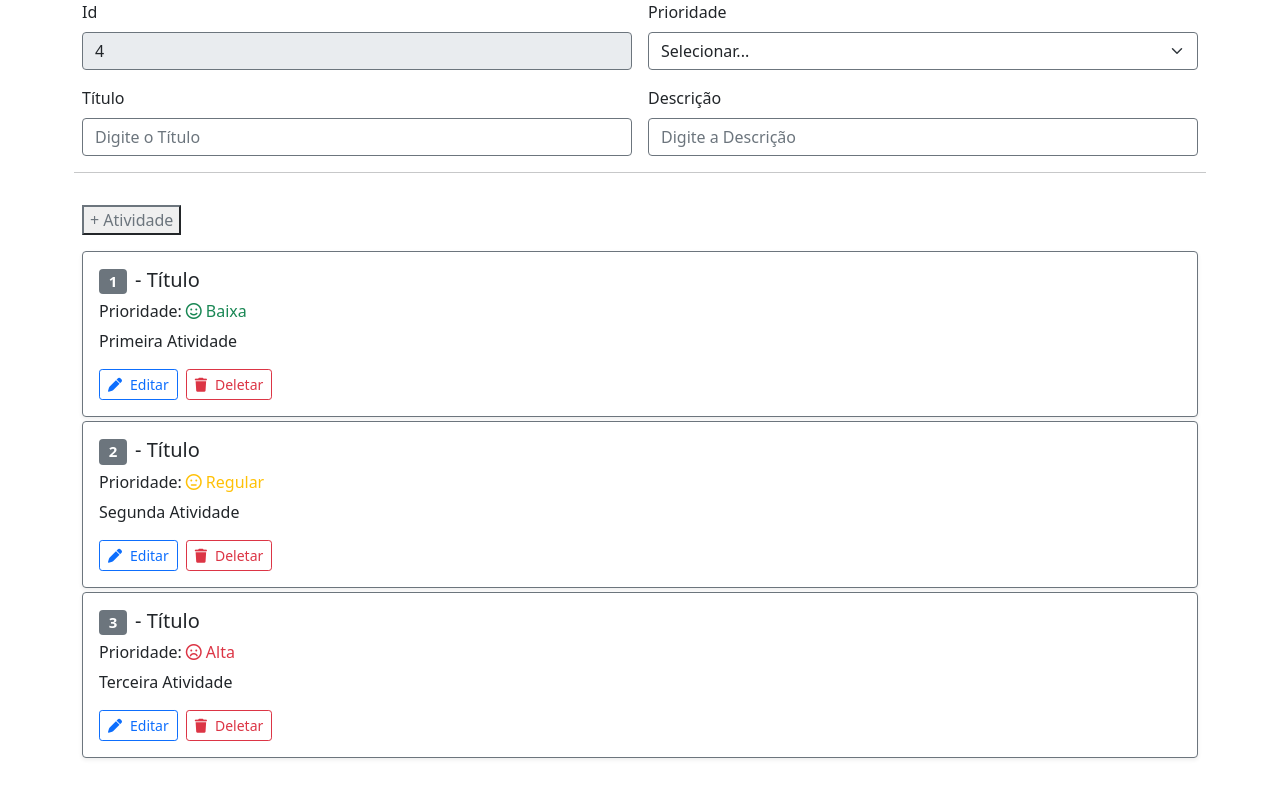
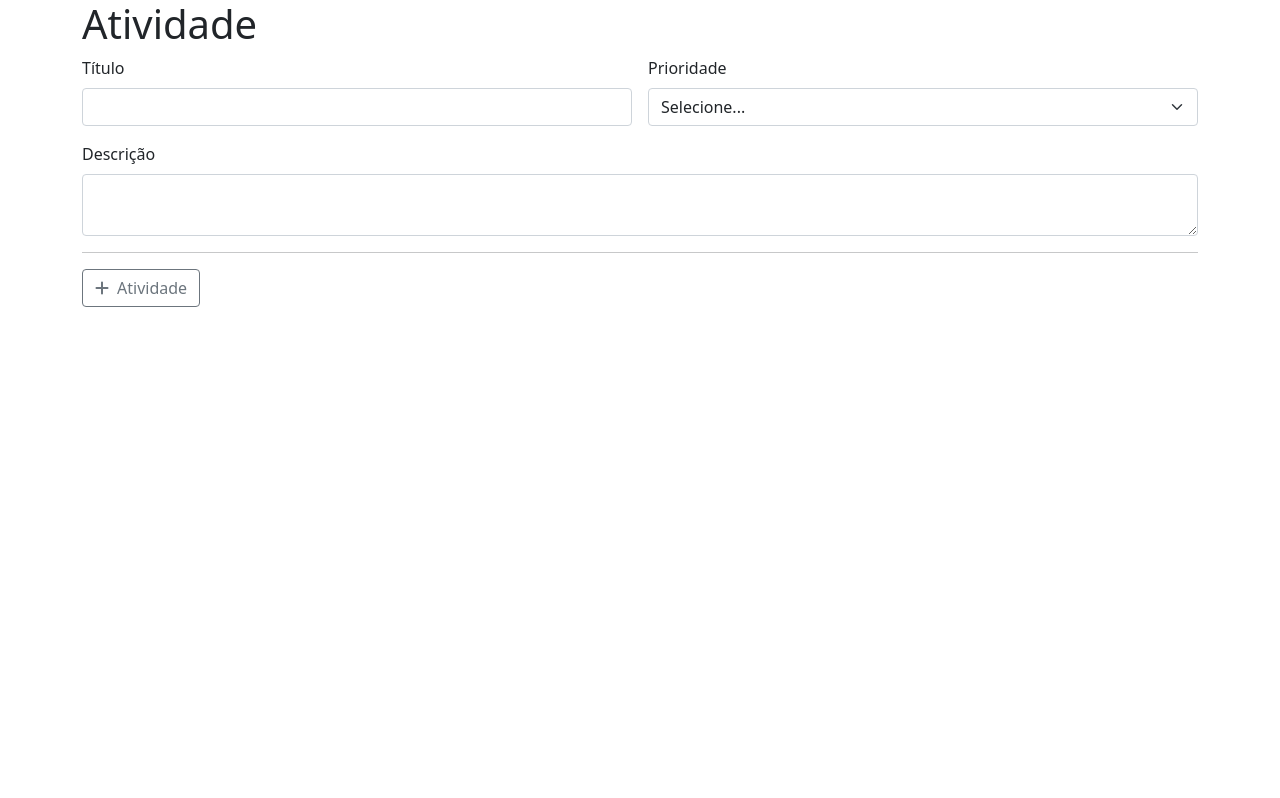
Before and after one commit to GustavoBauny/FullStack-ReactDotNet, a React (Create React App) app: page / in a window 1280 px wide. Built offline with nearby package versions, Linux system fonts and the light colour scheme.

Commit message:
Adicionando versão final front end

```diff
--- a/src/App.js
+++ b/src/App.js
@@ -1,58 +1,64 @@
-import { useState } from 'react';
+import { useState, useEffect } from 'react';
 import './App.css';
 import AtividadeForm from './components/AtividadeForm';
 import AtividadeLista from './components/AtividadeLista';
 
-let initialState = [
-  {
-    id: 1,
-    prioridade: '1',
-    titulo: "Título",
-    descricao: "Primeira Atividade",
-  },
-  {
-    id: 2,
-    prioridade: '2',
-    titulo: "Título",
-    descricao: "Segunda Atividade",
-  },
-  {
-    id: 3,
-    prioridade: '3',
-    titulo: "Título",
-    descricao: "Terceira Atividade",
-  },
-];
+function App() {
+  const [index, setIndex] = useState(0);
+  const [atividades, setAtividades] = useState([]);
+  const [atividade, setAtividade] = useState({ id: 0 });
 
-function App() {
-  const [atividades, setAtividades] = useState(initialState)
+  useEffect(() => {
+    atividades.length <= 0
+      ? setIndex(1)
+      : setIndex(
+        Math.max.apply(
+          Math,
+          atividades.map((item) => item.id)
+        ) + 1
+      );
+  }, [atividades]);
 
+  function addAtividade(ativ) {
+    setAtividades([...atividades, { ...ativ, id: index }]);
+  }
 
-   function addAtividade(e) {
-    e.preventDefault();
-    const atividade = {
-      id: document.getElementById('id').value,
-      prioridade: document.getElementById('id').value,
-      titulo: document.getElementById('descricao').value,
-      descricao: document.getElementById('descricao').value,
-    };
-    setAtividades([...atividades, { ...atividade }]);
+  function cancelarAtividade() {
+    setAtividade({ id: 0 });
+  }
+
+  function atualizarAtividade(ativ) {
+    setAtividades(
+      atividades.map((item) => (item.id === ativ.id ? ativ : item))
+    );
+    setAtividade({ id: 0 });
   }
 
   function deletarAtividade(id) {
-    const atividadesFiltradas = atividades.filter(atividade => atividade.id !== id);
+    const atividadesFiltradas = atividades.filter(
+      (atividade) => atividade.id !== id
+    );
     setAtividades([...atividadesFiltradas]);
+  }
+
+  function pegarAtividade(id) {
+    const atividade = atividades.filter((atividade) => atividade.id === id);
+    setAtividade(atividade[0]);
   }
 
   return (
     <>
       <AtividadeForm
         addAtividade={addAtividade}
+        cancelarAtividade={cancelarAtividade}
+        atualizarAtividade={atualizarAtividade}
+        ativSelecionada={atividade}
         atividades={atividades}
       />
       <AtividadeLista
         atividades={atividades}
         deletarAtividade={deletarAtividade}
+        pegarAtividade={pegarAtividade}
       />
     </>
   );
--- a/src/components/Atividade.js
+++ b/src/components/Atividade.js
@@ -1,38 +1,40 @@
-import React from 'react'
+import React from 'react';
 
 export default function Atividade(props) {
-
   function prioridadeLabel(param) {
     switch (param) {
       case '1':
-        return "Baixa";
+        return 'Baixa';
       case '2':
-        return "Regular";
+        return 'Normal';
       case '3':
-        return "Alta";
+        return 'Alta';
       default:
-        return "Não definido";
+        return 'Não definido';
     }
   }
 
   function prioridadeStyle(param, icone) {
     switch (param) {
       case '1':
-        return icone ? "smile" : 'success';
+        return icone ? 'smile' : 'success';
       case '2':
-        return icone ? "meh" : 'warning';
+        return icone ? 'meh' : 'warning';
       case '3':
-        return icone ? "frown" : 'danger';
+        return icone ? 'frown' : 'danger';
       default:
-        return "Não definido";
+        return 'Não definido';
     }
   }
+
   return (
     <div className="card mb-1 shadow-sm border-secondary">
-      <div className="card-body">
-        <div className='.d-flex.justif-content-between'>
+      <div className='card-body'>
+        <div className='d-flex justify-content-between'>
           <h5 className='card-title'>
-            <span className="badge bg-secondary me-2">{props.ativ.id}</span>
+            <span className='badge bg-secondary me-1'>
+              {props.ativ.id}
+            </span>
             - {props.ativ.titulo}
           </h5>
           <h6>
@@ -43,14 +45,17 @@ export default function Atividade(props) {
             </span>
           </h6>
         </div>
-        <p className="card-text">{props.ativ.descricao}</p>
-        <div className='d-flex.justify-content-end'>
-          <button className="btn btn-sm btn-outline-primary me-2">
+        <p className='card-text'>{props.ativ.descricao}</p>
+        <div className='d-flex justify-content-end pt-2 m-0 border-top'>
+          <button
+            className='btn btn-sm btn-outline-primary me-2'
+            onClick={() => props.pegarAtividade(props.ativ.id)}
+          >
             <i className='fas fa-pen me-2'></i>
             Editar
           </button>
           <button
-            className="btn btn-sm btn-outline-danger"
+            className='btn btn-sm btn-outline-danger'
             onClick={() => props.deletarAtividade(props.ativ.id)}
           >
             <i className='fas fa-trash me-2'></i>
@@ -59,5 +64,5 @@ export default function Atividade(props) {
         </div>
       </div>
     </div>
-  )
+  );
 }
--- a/src/components/AtividadeForm.js
+++ b/src/components/AtividadeForm.js
@@ -1,38 +1,121 @@
-import React from 'react'
+import { useState, useEffect } from 'react';
+
+const atividadeInicial = {
+    id: 0,
+    titulo: '',
+    prioridade: 0,
+    descricao: '',
+};
 
 export default function AtividadeForm(props) {
+    const [atividade, setAtividade] = useState(atividadeAtual());
+
+    useEffect(() => {
+        if (props.ativSelecionada.id !== 0) setAtividade(props.ativSelecionada);
+    }, [props.ativSelecionada]);
+
+    const inputTextHandler = (e) => {
+        const { name, value } = e.target;
+
+        setAtividade({ ...atividade, [name]: value });
+    };
+
+    const handleSubmit = (e) => {
+        e.preventDefault();
+
+        if (props.ativSelecionada.id !== 0) props.atualizarAtividade(atividade);
+        else props.addAtividade(atividade);
+
+        setAtividade(atividadeInicial);
+    };
+
+    const handleCancelar = (e) => {
+        e.preventDefault();
+
+        props.cancelarAtividade();
+
+        setAtividade(atividadeInicial);
+    };
+
+    function atividadeAtual() {
+        if (props.ativSelecionada.id !== 0) {
+            return props.ativSelecionada;
+        } else {
+            return atividadeInicial;
+        }
+    }
+
     return (
-        <form className="row g-3">
-            <div className="col-md-6">
-                <label className="form-label">Id</label>
-                <input id="id" type="text" className="form-control border-secondary" readOnly
-                    value={Math.max.apply(Math, props.atividades.map(item => item.id)) + 1}
+        <>
+            <h1>Atividade {atividade.id !== 0 ? atividade.id : ''}</h1>
+            <form className='row g-3' onSubmit={handleSubmit}>
+                <div className='col-md-6'>
+                    <label className='form-label'>Título</label>
+                    <input
+                        name='titulo'
+                        value={atividade.titulo}
+                        onChange={inputTextHandler}
+                        id='titulo'
+                        type='text'
+                        className='form-control'
                     />
                 </div>
-            <div className="col-md-6">
-                <label className="form-label">Prioridade</label>
-                <select id="prioridade" className="form-select border-secondary">
-                    <option defaultValue="0">Selecionar...</option>
-                    <option value="1">Baixa</option>
-                    <option value="2">Regular</option>
-                    <option value="3">Alta</option>
+                <div className='col-md-6'>
+                    <label className='form-label'>Prioridade</label>
+                    <select
+                        name='prioridade'
+                        value={atividade.prioridade}
+                        onChange={inputTextHandler}
+                        id='prioridade'
+                        className='form-select'
+                    >
+                        <option defaultValue='0'>Selecione...</option>
+                        <option value='1'>Baixa</option>
+                        <option value='2'>Normal</option>
+                        <option value='3'>Alta</option>
                     </select>
                 </div>
-            <div className="col-md-6">
-                <label className="form-label">Título</label>
-                <input id="titulo" type="text" placeholder='Digite o Título' className="form-control border-secondary" />
+                <div className='col-md-12'>
+                    <label className='form-label'>Descrição</label>
+                    <textarea
+                        name='descricao'
+                        value={atividade.descricao}
+                        onChange={inputTextHandler}
+                        id='descricao'
+                        type='text'
+                        className='form-control'
+                    />
+                    <hr />
                 </div>
-            <div className="col-md-6">
-                <label className="form-label">Descrição</label>
-                <input id="descricao" type="text" placeholder='Digite a Descrição' className="form-control border-secondary" />
-            </div>
-            <hr />
-            <div className="col-12">
-                <button className='btn-outline-secondary'
-                    onClick={props.addAtividade}>
-                    + Atividade
+                <div className='col-12 mt-0'>
+                    {atividade.id === 0 ? (
+                        <button
+                            className='btn btn-outline-secondary'
+                            type='submit'
+                        >
+                            <i className='fas fa-plus me-2'></i>
+                            Atividade
                         </button>
+                    ) : (
+                        <>
+                            <button
+                                className='btn btn-outline border-secondary me-2'
+                                type='submit'
+                            >
+                                <i className='fas fa-plus me-2'></i>
+                                Salvar
+                            </button>
+                            <button
+                                className='btn btn-outline border-secondary'
+                                onClick={handleCancelar}
+                            >
+                                <i className='fas fa-plus me-2'></i>
+                                Cancelar
+                            </button>
+                        </>
+                    )}
                 </div>
             </form>
-    )
+        </>
+    );
 }
--- a/src/components/AtividadeLista.js
+++ b/src/components/AtividadeLista.js
@@ -1,16 +1,17 @@
-import React from 'react'
-import Atividade from './Atividade'
+import React from 'react';
+import Atividade from './Atividade';
 
 export default function AtividadeLista(props) {
     return (
-        <div className="mt-3">
+        <div className='mt-3'>
             {props.atividades.map((ativ) => (
                 <Atividade
                     key={ativ.id}
                     ativ={ativ}
                     deletarAtividade={props.deletarAtividade}
+                    pegarAtividade={props.pegarAtividade}
                 />
             ))}
         </div>
-    )
+    );
 }
```
Lines whose indentation alone changed are shown as unchanged.
